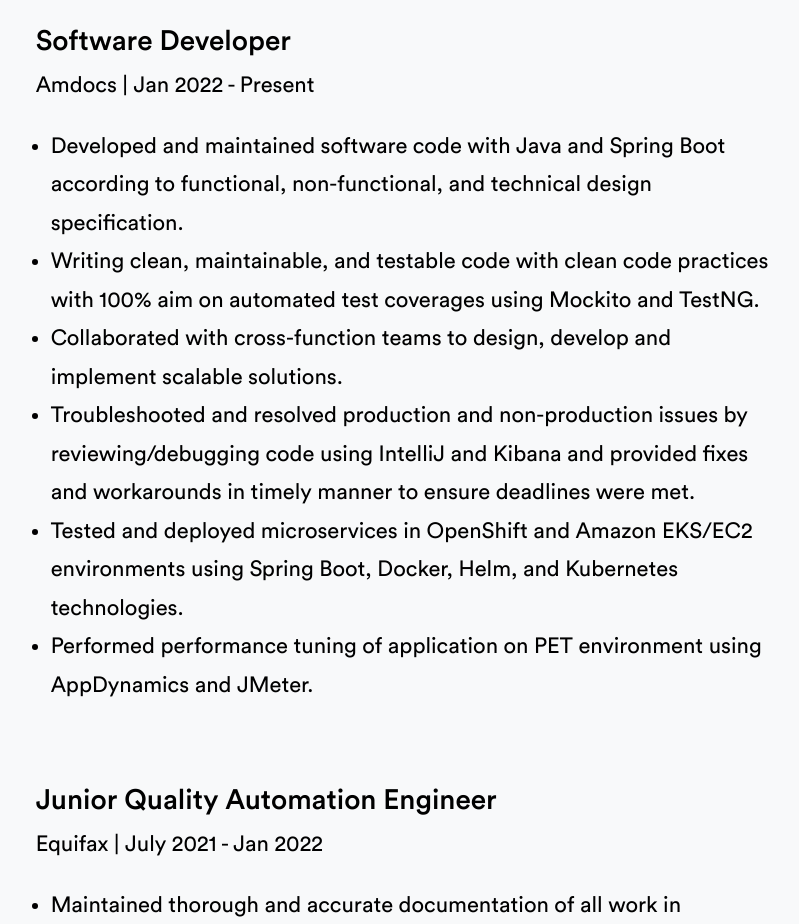
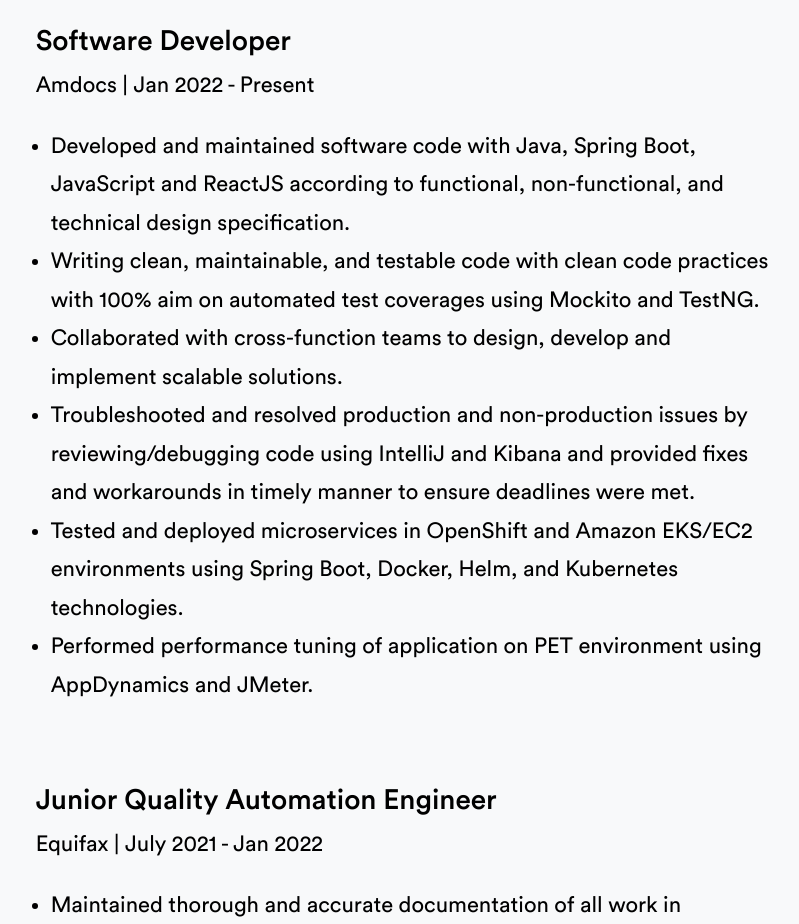
Before and after one commit to aman9824/portfolio_v2, a React (Create React App) app: page / in a window 1280 px wide. Shown: the part 940-1864 px from the top of the page, without its empty margins (241-1040 px from the left). Built offline with nearby package versions, Linux system fonts and the light colour scheme.

Commit message:
Update Job Description

```diff
--- a/src/components/Work.jsx
+++ b/src/components/Work.jsx
@@ -10,7 +10,7 @@
         <p className="job__title">Software Developer</p>
         <p className="company__name">Amdocs | Jan 2022 - Present</p>
         <ul className="job__points">
-          <li> Developed and maintained software code with Java and Spring Boot according to functional, non-functional, and technical design specification. </li>
+          <li> Developed and maintained software code with Java, Spring Boot, JavaScript and ReactJS according to functional, non-functional, and technical design specification. </li>
           <li> Writing clean, maintainable, and testable code with clean code practices with 100% aim on automated test coverages using Mockito and TestNG. </li>
           <li> Collaborated with cross-function teams to design, develop and implement scalable solutions. </li>
           <li> Troubleshooted and resolved production and non-production issues by reviewing/debugging code using IntelliJ and Kibana and provided fixes and workarounds in timely manner to ensure deadlines were met. </li>
```
Also changed, not shown: 1 other file (tests, documents, lock files or other folders).
